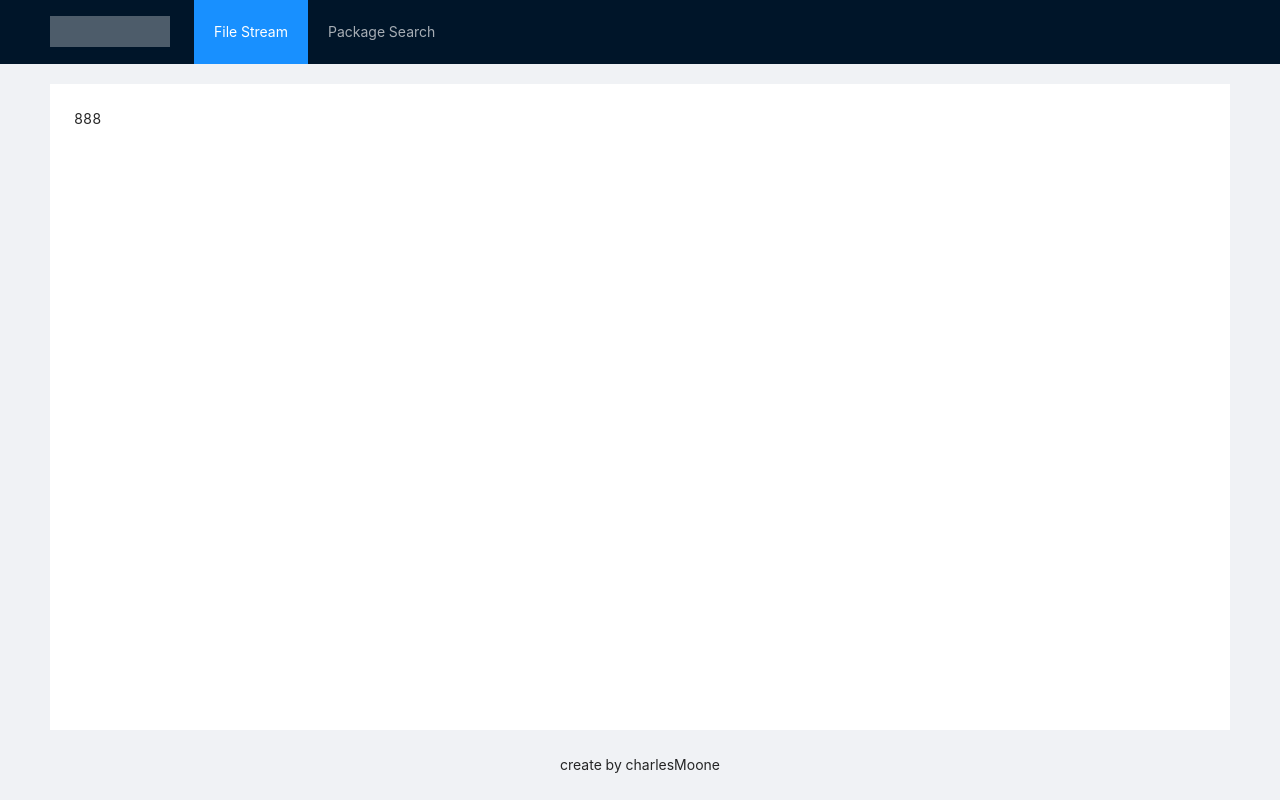
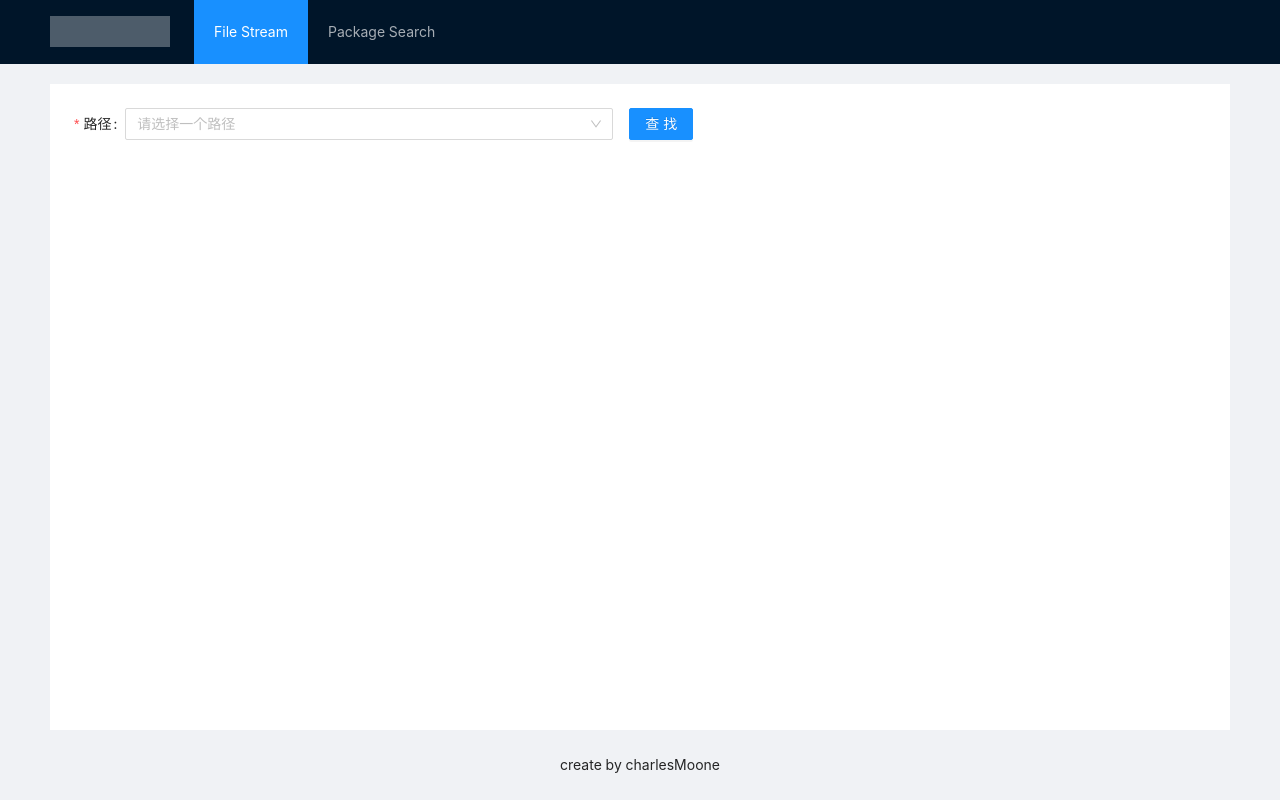
Before and after one commit to CharlesMoone/bizroad-webpack-plugin, a Next.js app in the folder bizroad_system/: page /stream in a window 1280 px wide. Built offline with nearby package versions, Linux system fonts and the light colour scheme.

Commit message:
feat: 完成文件上下游的迁移

```diff
--- a/bizroad_system/package.json
+++ b/bizroad_system/package.json
@@ -10,6 +10,7 @@
   },
   "dependencies": {
     "antd": "^4.16.13",
+    "echarts": "^5.2.1",
     "next": "11.1.2",
     "react": "17.0.2",
     "react-dom": "17.0.2"
--- a/bizroad_system/pages/stream/index.tsx
+++ b/bizroad_system/pages/stream/index.tsx
@@ -2,14 +2,188 @@
  * types
  */
 import { NextPage } from 'next';
+import { SankeySeriesOption } from 'echarts/charts';
+import { TooltipComponentOption } from 'echarts/components';
 
 /**
  * modules
  */
+// import Head from 'next/head';
+import { useEffect, useRef, useState, useCallback } from 'react';
+import { Form, Layout, Select, Button } from 'antd';
+import * as echarts from 'echarts';
+
 import MenuLayout from '../../components/MenuLayout';
 
+type TStreamQueueNext = {
+  [key in string]: string | TStreamQueueNext;
+};
+
+type TStreamQueue = {
+  from: string | null;
+  next: string | TStreamQueueNext;
+};
+
+type TStreamLink = {
+  source: string | number;
+  target: string | number;
+  value: number;
+};
+
+type TStreamNode = {
+  name: string;
+};
+
+type ECOption = echarts.ComposeOption<TooltipComponentOption | SankeySeriesOption>;
+
+type TFormCollectionValue = {
+  searchContent: string;
+};
+
+const handleStreamData = async () => {
+  const point = (await import('../../public/json/fileStream.json')).default;
+
+  let queue: TStreamQueue[] = [{ from: null, next: point }];
+  let links: TStreamLink[] = [];
+  let nodes: TStreamNode[] = [];
+  let existSet = new Set<string>();
+
+  do {
+    const data: TStreamQueue | undefined = queue.shift();
+
+    if (!data) break;
+
+    if (!data.next) continue;
+    const from = data.from;
+    Object.entries(data.next).forEach(([k, v]) => {
+      if (from) {
+        links.push({ source: from, target: k, value: 1 });
+      }
+      !existSet.has(k) && (existSet.add(k), nodes.push({ name: k }));
+      queue.push({ from: k, next: v });
+    });
+  } while (queue.length);
+
+  return { links, nodes, existSet };
+};
+
+const pathHitRender = (links: TStreamLink[], path: string) => {
+  const nodes = new Set<string | number>();
+  const filterLinks = links.filter(link => {
+    if (link.source === path || link.target === path) {
+      nodes.add(link.source);
+      nodes.add(link.target);
+      return true;
+    } else {
+      return false;
+    }
+  });
+
+  return {
+    nodes: Array.from(nodes).map(node => ({ name: node })),
+    filterLinks,
+  };
+};
+
 const StreamFile: NextPage<{}> = () => {
-  return <MenuLayout>888</MenuLayout>;
+  const [form] = Form.useForm();
+  const sanKeyRef = useRef<HTMLDivElement>(null);
+  const [option, setOption] = useState<ECOption>({});
+  const [links, setLinks] = useState<TStreamLink[]>([]);
+  const [nodes, setNodes] = useState<TStreamNode[]>([]);
+  const [existSet, setExistSet] = useState<Set<string>>(new Set());
+  const [chart, setChart] = useState<echarts.ECharts>();
+
+  const handleDidMount = async () => {
+    const { links, nodes, existSet } = await handleStreamData();
+    setLinks(links);
+    setNodes(nodes);
+    setExistSet(existSet);
+
+    if (sanKeyRef.current && !chart) {
+      const _chart = echarts.init(sanKeyRef.current);
+      setChart(_chart);
+      _chart.on('click', ({ name }) => {
+        form.setFieldsValue({ searchContent: name });
+        form.submit();
+      });
+    }
+  };
+
+  useEffect(() => {
+    handleDidMount();
+  }, []);
+
+  useEffect(() => {
+    if (chart) {
+      chart.setOption(option);
+    }
+  }, [chart, option]);
+
+  const onFinish = useCallback(
+    (value: TFormCollectionValue) => {
+      const { nodes, filterLinks } = pathHitRender(links, value.searchContent);
+
+      setOption({
+        tooltip: {
+          show: false,
+          trigger: 'item',
+          triggerOn: 'mousemove',
+        },
+        series: [
+          {
+            type: 'sankey',
+            animation: true,
+            data: nodes,
+            links: filterLinks,
+            label: {
+              borderWidth: 120,
+              overflow: 'breakAll',
+            },
+            emphasis: {
+              focus: 'adjacency',
+            },
+            itemStyle: {
+              borderWidth: 1,
+              borderColor: '#aaa',
+            },
+            lineStyle: {
+              color: 'source',
+              curveness: 0.5,
+            },
+          },
+        ],
+      });
+    },
+    [links],
+  );
+
+  return (
+    <MenuLayout>
+      <Form form={form} layout="inline" onFinish={onFinish}>
+        <Form.Item name="searchContent" rules={[{ required: true, message: '路径不能为空' }]} label="路径">
+          <Select showSearch allowClear placeholder="请选择一个路径" style={{ width: '488px' }}>
+            {Array.from(existSet).map(listOption => (
+              <Select.Option key={listOption} value={listOption}>
+                {listOption}
+              </Select.Option>
+            ))}
+          </Select>
+        </Form.Item>
+        <Form.Item shouldUpdate>
+          {() => (
+            <Button type="primary" htmlType="submit">
+              查找
+            </Button>
+          )}
+        </Form.Item>
+      </Form>
+
+      <Layout.Content style={{ flex: 1, marginTop: '20px' }}>
+        <div ref={sanKeyRef} style={{ height: '100%' }}></div>
+      </Layout.Content>
+    </MenuLayout>
+  );
 };
 
 export default StreamFile;
--- /dev/null
+++ b/bizroad_system/public/json/fileStream.json
@@ -0,0 +1,30 @@
+{
+  "/demo/src/main.js": {
+    "/demo/src/utils/request.js": {
+      "axios": {}
+    },
+    "/demo/src/lib/index.js": {
+      "/demo/src/lib/classes/HandleTest.js": {
+        "/demo/src/utils/request.js": {}
+      }
+    }
+  },
+  "/demo/vuesrc/index.vue": {
+    "axios": {},
+    "/demo/vuesrc/module.vue": {},
+    "/demo/vuesrc/yello.js": {}
+  },
+  "/demo/jsxsrc/main.jsx": {
+    "react": {},
+    "react-dom": {},
+    "/demo/jsxsrc/utils.js": {},
+    "/demo/jsxsrc/Hello.jsx": {
+      "react": {}
+    }
+  },
+  "/demo/tsxsrc/main.tsx": {
+    "/demo/tsxsrc/Hello.tsx": {
+      "react": {}
+    }
+  }
+}
```
